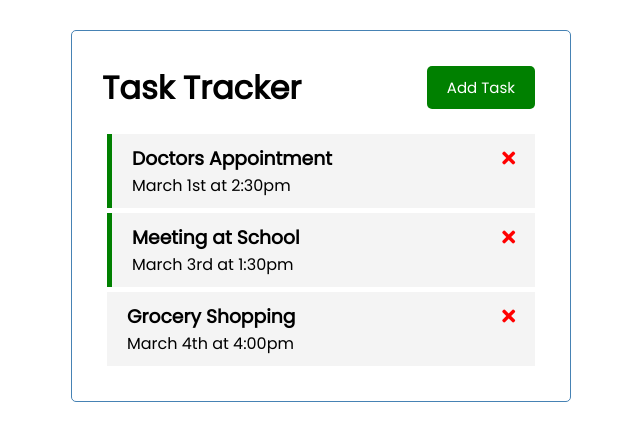
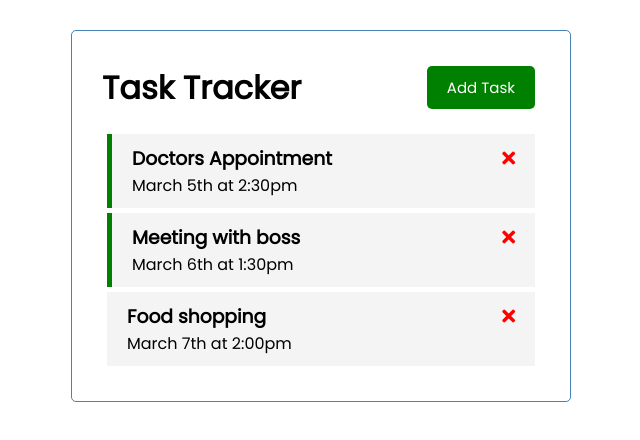
Before and after one commit to vicdubbeld/vue-task-tracker, a Vue app in the folder vue-crash-2021/: page / in a window 1280 px wide. Shown: the top 440 px of the page, without its empty margins (319-959 px from the left). Built offline with nearby package versions, Linux system fonts and the light colour scheme; data requests are answered from the project's data file.

Commit message:
first get request success. routing next probably

```diff
--- a/vue-crash-2021/src/App.vue
+++ b/vue-crash-2021/src/App.vue
@@ -48,28 +48,16 @@ export default {
       // else, return initial task
       this.tasks = this.tasks.map((task) => task.id === id ? {...task, reminder: !task.reminder} : task)
     },
+    async fetchTasks() {
+      const res = await fetch('http://localhost:5000/tasks')
+
+      const data = await res.json()
+
+      return data
+    }
   },
-  created() {
-    this.tasks = [
-      {
-      id: 1,
-      text: 'Doctors Appointment',
-      day: 'March 1st at 2:30pm',
-      reminder: true
-      },
-            {
-      id: 2,
-      text: 'Meeting at School',
-      day: 'March 3rd at 1:30pm',
-      reminder: true
-      },
-            {
-      id: 3,
-      text: 'Grocery Shopping',
-      day: 'March 4th at 4:00pm',
-      reminder: false
-      },
-    ]
+ async created() {
+    this.tasks = await this.fetchTasks()
   }
 }
 </script>
```
